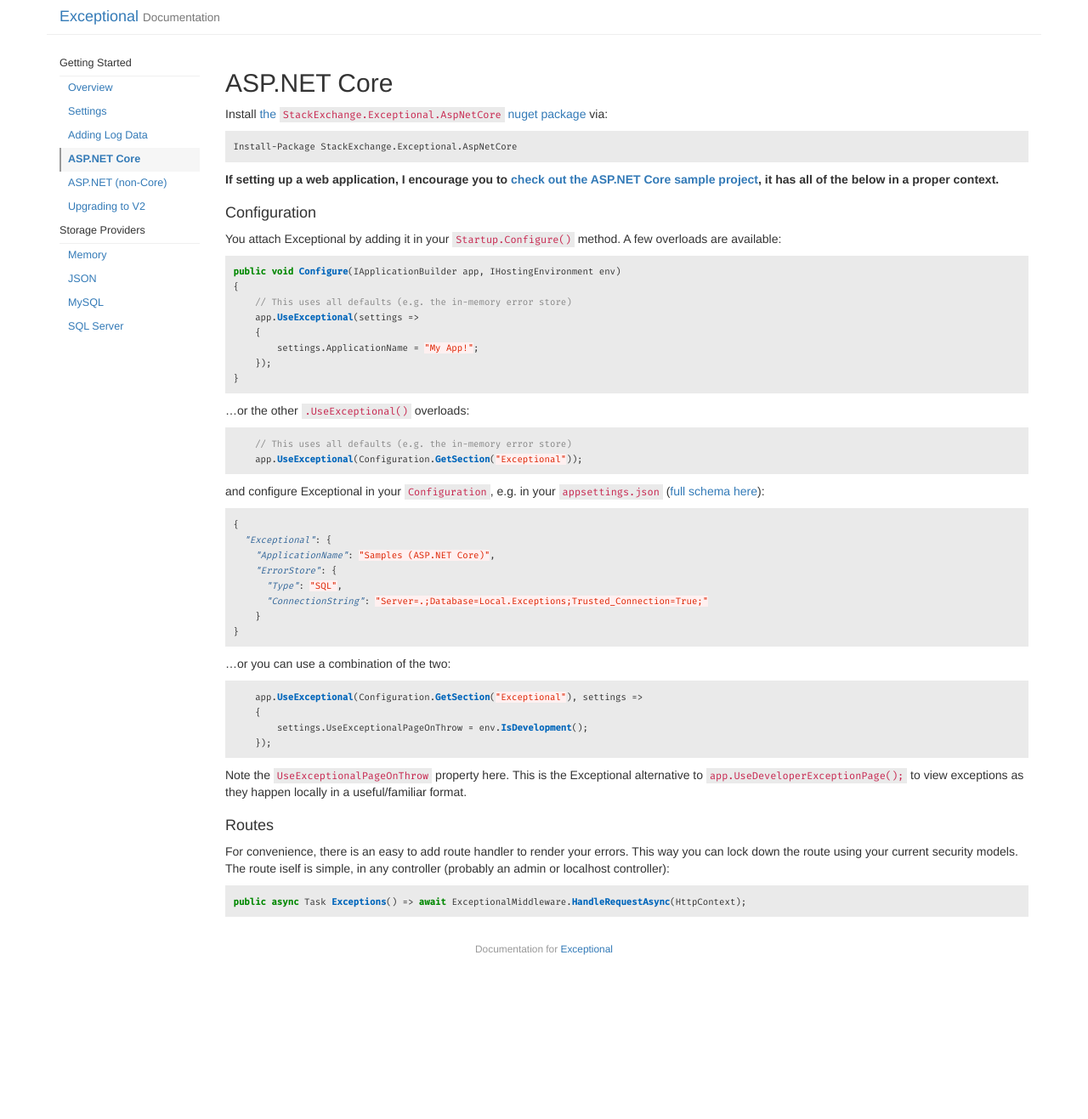
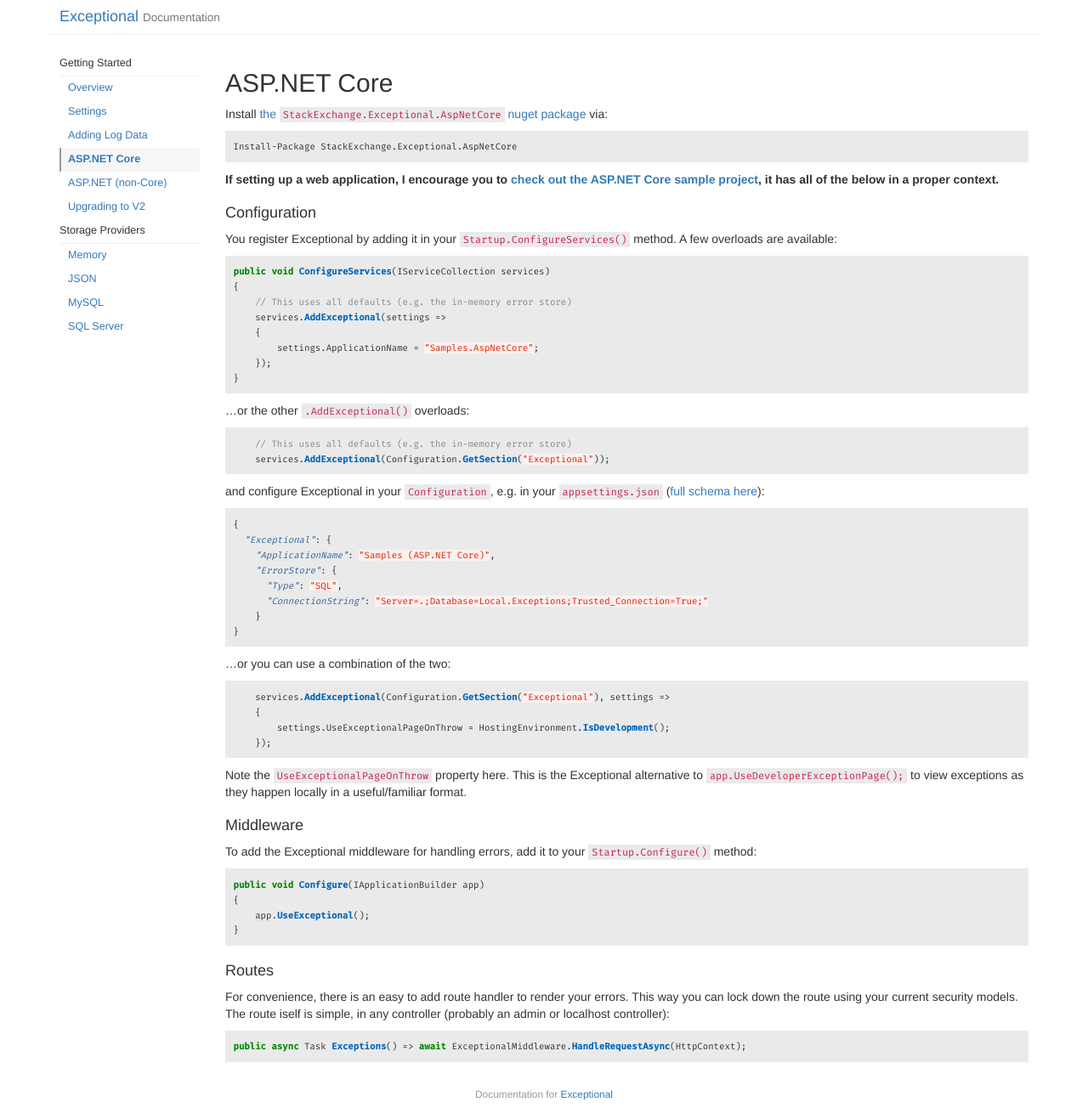
Before and after one commit to NickCraver/StackExchange.Exceptional, a Jekyll site: the page built from docs/AspDotNetCore.md, in a window 1280 px wide. Shown: the whole page at 85% size. Built offline with Jekyll 4.4.1, drawn with Linux system fonts in a browser that asks for light colours; before the commit the page ends 1146 px from its top, so only the background shows below that.

Commit message:
Update AspDotNetCore doc page to better explain setup

````diff
--- a/docs/AspDotNetCore.md
+++ b/docs/AspDotNetCore.md
@@ -14,21 +14,23 @@ Install-Package StackExchange.Exceptional.AspNetCore
 
 #### Configuration
 
-You attach Exceptional by adding it in your `Startup.Configure()` method. A few overloads are available:
+You register Exceptional by adding it in your `Startup.ConfigureServices()` method. A few overloads are available:
+
 ```c#
-public void Configure(IApplicationBuilder app, IHostingEnvironment env)
+public void ConfigureServices(IServiceCollection services)
 {
     // This uses all defaults (e.g. the in-memory error store)
-    app.UseExceptional(settings =>
+    services.AddExceptional(settings =>
     {
-        settings.ApplicationName = "My App!";
+        settings.ApplicationName = "Samples.AspNetCore";
     });
 }
 ```
-...or the other `.UseExceptional()` overloads:
+
+...or the other `.AddExceptional()` overloads:
 ```c#
     // This uses all defaults (e.g. the in-memory error store)
-    app.UseExceptional(Configuration.GetSection("Exceptional"));
+    services.AddExceptional(Configuration.GetSection("Exceptional"));
 ```
 and configure Exceptional in your `Configuration`, e.g. in your `appsettings.json` ([full schema here](https://github.com/NickCraver/StackExchange.Exceptional/blob/master/samples/Samples.AspNetCore/appsettings.json)):
 ```json
@@ -43,12 +45,22 @@ and configure Exceptional in your `Configuration`, e.g. in your `appsettings.jso
 ```
 ...or you can use a combination of the two:
 ```c#
-    app.UseExceptional(Configuration.GetSection("Exceptional"), settings =>
+    services.AddExceptional(Configuration.GetSection("Exceptional"), settings =>
     {
-        settings.UseExceptionalPageOnThrow = env.IsDevelopment();
+        settings.UseExceptionalPageOnThrow = HostingEnvironment.IsDevelopment();
     });
 ```
 Note the `UseExceptionalPageOnThrow` property here. This is the Exceptional alternative to `app.UseDeveloperExceptionPage();` to view exceptions as they happen locally in a useful/familiar format.
+
+#### Middleware
+
+To add the Exceptional middleware for handling errors, add it to your `Startup.Configure()` method:
+```c#
+public void Configure(IApplicationBuilder app)
+{
+    app.UseExceptional();
+}
+```
 
 #### Routes
 
````
